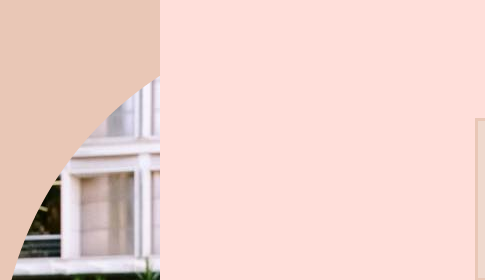
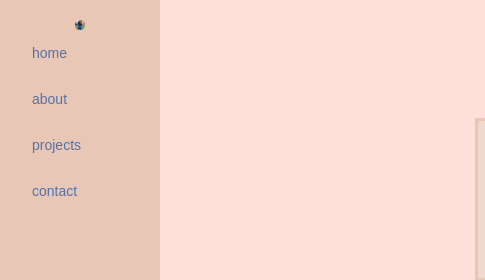
Before and after one commit to sharmkn/sharmkn.github.io, a plain HTML site: page projects/index.html in a window 1280 px wide. Shown: the top 280 px of the page, 0-485 px from the left. Drawn offline with Linux system fonts and the light colour scheme; a web font is replaced by a local one.

Commit message:
Adjust image

```diff
--- a/css/style.css
+++ b/css/style.css
@@ -22,6 +22,11 @@
     text-align: center;
     line-height:20px;
     font-size: 16px;
+  }
+
+  .headshot {
+    max-width:10px;
+    max-height:10px
   }
 
   .projects-header{
--- a/projects/index.html
+++ b/projects/index.html
@@ -30,7 +30,7 @@
 
 <body>
     <div class="sidenav">
-        <img src="../img/circle_icon.png">
+        <img class="headshot" src="../img/circle_icon.png">
         <a href="https://sharmkn.github.io/">home</a>
         <a href="https://sharmkn.github.io/about">about</a>
         <a href="https://sharmkn.github.io/projects">projects</a>
```
